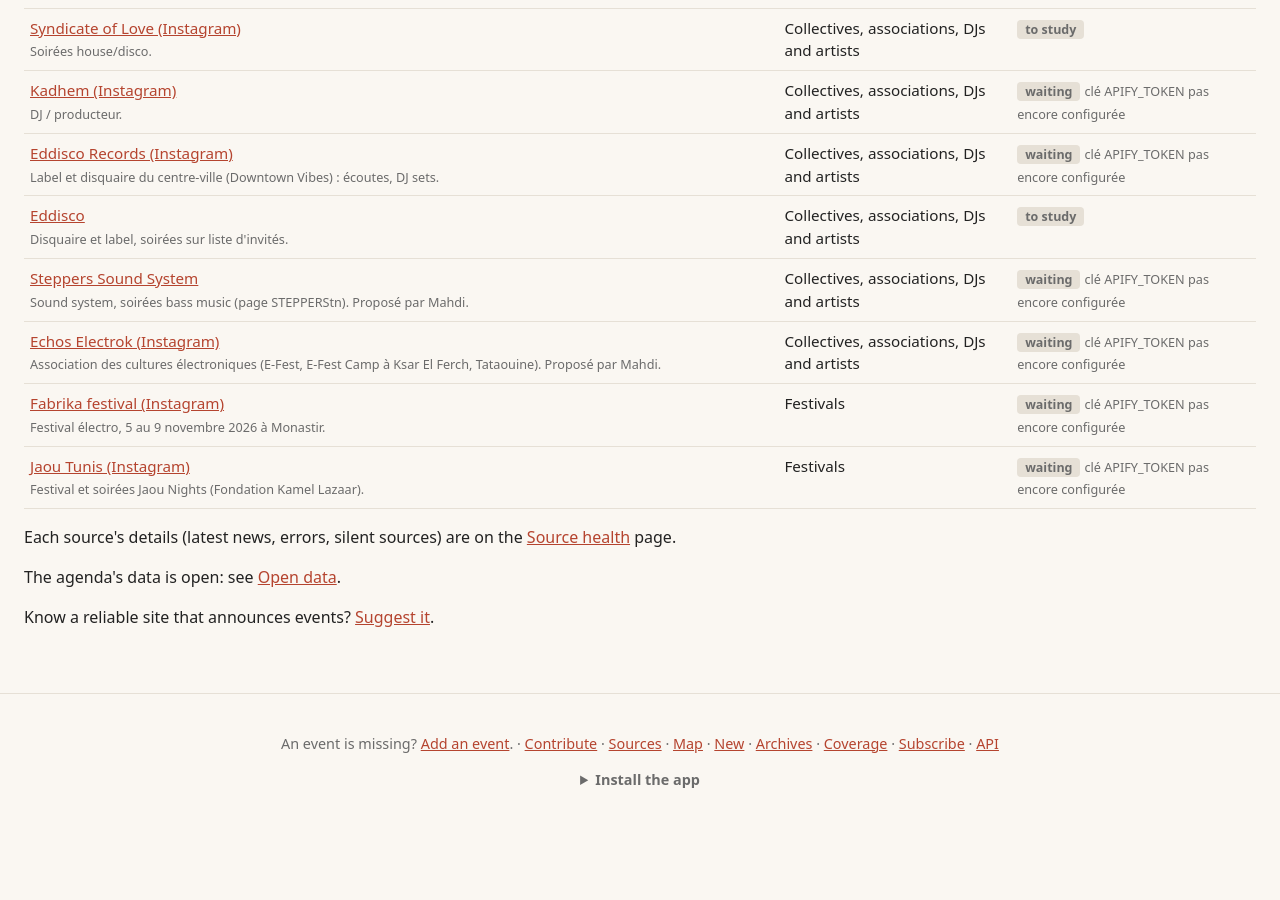
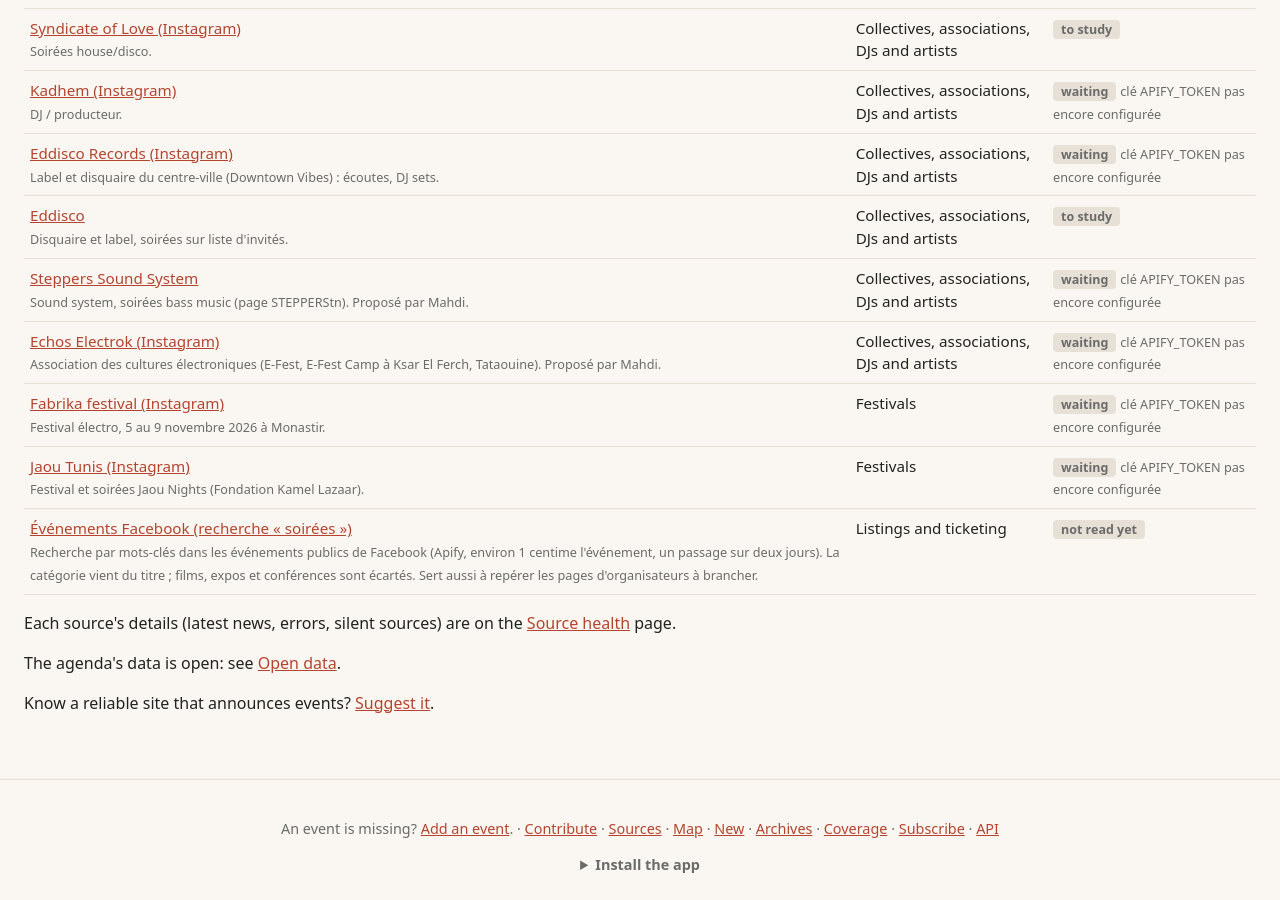
Before and after one commit to benjello/agenda-nuit-tunis, a Jekyll site: the page built from sources.html, in a window 1280 px wide and 900 px high, scrolled down 803 px. Built offline with Jekyll 4.4.1, drawn with Linux system fonts in a browser that asks for light colours; before the commit the page ends 1617 px from its top, so only the background shows below that.

Commit message:
Facebook : recherche d'événements par mots-clés (soirées Tunis, Gammarth, Hammamet…)
Co-Authored-By: Claude Opus 5.5 <noreply@anthropic.com>
Claude-Session: https://claude.ai/code/session_01KqZmZj2udkAk375qCJNStu

```diff
--- a/_data/sources.yml
+++ b/_data/sources.yml
@@ -275,3 +275,26 @@
     lieu: Jaou Tunis
     resultats: 8
   note: Festival et soirées Jaou Nights (Fondation Kamel Lazaar).
+
+- id: fb-recherche-soirees
+  nom: Événements Facebook (recherche « soirées »)
+  url: https://www.facebook.com/events/
+  type: agenda
+  genre: agenda
+  scraper: facebook
+  categorie: autre
+  actif: true
+  tous_les_jours: 2
+  options:
+    recherche:
+      - soirée Tunis
+      - party Tunis
+      - party Gammarth
+      - soirée La Marsa
+      - soirée Hammamet
+      - soirée Sousse
+      - karaoké Tunis
+      - stand up Tunis
+      - cabaret Tunis
+    max: 80
+  note: "Recherche par mots-clés dans les événements publics de Facebook (Apify, environ 1 centime l'événement, un passage sur deux jours). La catégorie vient du titre ; films, expos et conférences sont écartés. Sert aussi à repérer les pages d'organisateurs à brancher."
```
Also changed, not shown: 1 other file.
